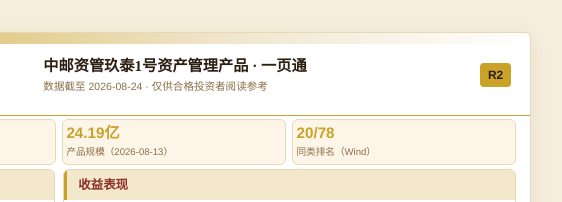
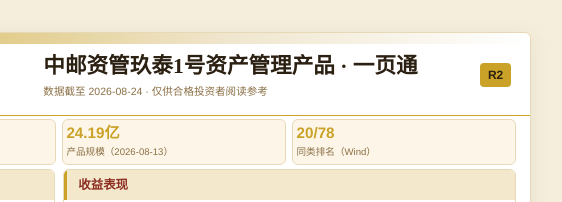
Before and after one commit to lw-wo/jiutai-1, a plain HTML site: page index.html in a window 1280 px wide. Shown: the top 202 px of the page, 581-1143 px from the left. Drawn offline with Linux system fonts and the light colour scheme.

Commit message:
update index.html 2026-08-25

```diff
--- a/index.html
+++ b/index.html
@@ -404,7 +404,7 @@
   .zy-header { padding: 0.5rem 1.2rem 0.35rem; align-items: center; }
   .zy-logo { display: flex; align-items: center; }
   .zy-logo img { height: 68px; }
-  .zy-title { font-size: 0.95rem; margin-top: 0.1rem; }
+  .zy-title { font-size: 1.35rem; margin-top: 0.1rem; }
   .zy-sub { font-size: 0.66rem; margin-top: 0.1rem; }
   .zy-foot { padding: 0.2rem 1.2rem 0.3rem; }
   @media print { .zy-page { box-shadow: none; } }
```
